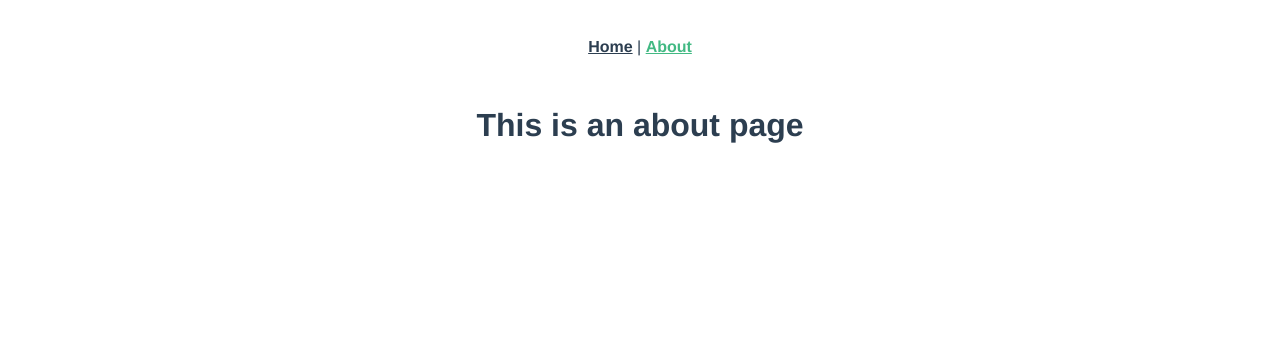
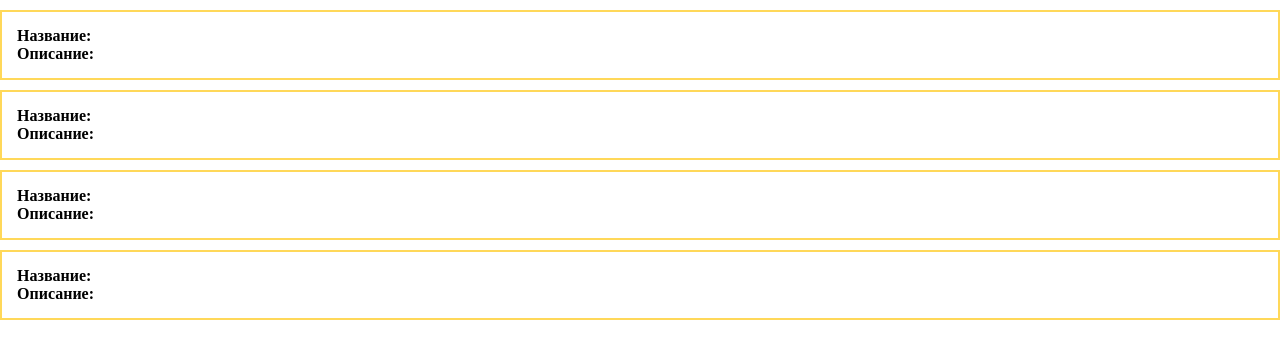
Before and after one commit to JuliaMalay/Posts-Vue3, a Vue app: page /about in a window 1280 px wide. Shown: the top 358 px of the page. Built offline with nearby package versions, Linux system fonts and the light colour scheme.

Commit message:
first commit

```diff
--- a/public/index.html
+++ b/public/index.html
@@ -1,17 +1,11 @@
 <!DOCTYPE html>
 <html lang="">
   <head>
-    <meta charset="utf-8">
-    <meta http-equiv="X-UA-Compatible" content="IE=edge">
-    <meta name="viewport" content="width=device-width,initial-scale=1.0">
-    <link rel="icon" href="<%= BASE_URL %>favicon.ico">
-    <title><%= htmlWebpackPlugin.options.title %></title>
+    <meta charset="utf-8" />
+    <meta name="viewport" content="width=device-width,initial-scale=1.0" />
+    <title>Posts Vue3</title>
   </head>
   <body>
-    <noscript>
-      <strong>We're sorry but <%= htmlWebpackPlugin.options.title %> doesn't work properly without JavaScript enabled. Please enable it to continue.</strong>
-    </noscript>
     <div id="app"></div>
-    <!-- built files will be auto injected -->
   </body>
 </html>
--- a/src/App.vue
+++ b/src/App.vue
@@ -1,30 +1,40 @@
 <template>
-  <div id="nav">
-    <router-link to="/">Home</router-link> |
-    <router-link to="/about">About</router-link>
+  <div>
+    <div class="post" v-for="post in posts">
+      <div><strong>Название:</strong></div>
+      <div><strong>Описание:</strong></div>
+    </div>
   </div>
-  <router-view/>
 </template>
 
 <style>
-#app {
-  font-family: Avenir, Helvetica, Arial, sans-serif;
-  -webkit-font-smoothing: antialiased;
-  -moz-osx-font-smoothing: grayscale;
-  text-align: center;
-  color: #2c3e50;
+* {
+  padding: 0;
+  margin: 0;
+  box-sizing: border-box;
 }
-
-#nav {
-  padding: 30px;
-}
-
-#nav a {
-  font-weight: bold;
-  color: #2c3e50;
-}
-
-#nav a.router-link-exact-active {
-  color: #42b983;
+.post {
+  padding: 15px;
+  border: 2px solid rgba(255, 203, 33, 0.747);
+  margin-top: 10px;
 }
 </style>
+<script>
+export default {
+  data() {
+    return {
+      posts: [
+        {id: 1, title: 'JS1', body: 'JavaScript1'},
+        {id: 2, title: 'JS2', body: 'JavaScript2'},
+        {id: 3, title: 'JS3', body: 'JavaScript3'},
+        {
+          id: 4,
+          title: 'Пост о булочке синнабон',
+          body: 'Синнабон-булочка с корицей',
+        },
+      ],
+    };
+  },
+  methods: {},
+};
+</script>
--- a/src/components/HelloWorld.vue
+++ /dev/null
@@ -1,59 +0,0 @@
-<template>
-  <div class="hello">
-    <h1>{{ msg }}</h1>
-    <p>
-      For a guide and recipes on how to configure / customize this project,<br>
-      check out the
-      <a href="https://cli.vuejs.org" target="_blank" rel="noopener">vue-cli documentation</a>.
-    </p>
-    <h3>Installed CLI Plugins</h3>
-    <ul>
-      <li><a href="https://github.com/vuejs/vue-cli/tree/dev/packages/%40vue/cli-plugin-babel" target="_blank" rel="noopener">babel</a></li>
-      <li><a href="https://github.com/vuejs/vue-cli/tree/dev/packages/%40vue/cli-plugin-router" target="_blank" rel="noopener">router</a></li>
-      <li><a href="https://github.com/vuejs/vue-cli/tree/dev/packages/%40vue/cli-plugin-vuex" target="_blank" rel="noopener">vuex</a></li>
-    </ul>
-    <h3>Essential Links</h3>
-    <ul>
-      <li><a href="https://vuejs.org" target="_blank" rel="noopener">Core Docs</a></li>
-      <li><a href="https://forum.vuejs.org" target="_blank" rel="noopener">Forum</a></li>
-      <li><a href="https://chat.vuejs.org" target="_blank" rel="noopener">Community Chat</a></li>
-      <li><a href="https://twitter.com/vuejs" target="_blank" rel="noopener">Twitter</a></li>
-      <li><a href="https://news.vuejs.org" target="_blank" rel="noopener">News</a></li>
-    </ul>
-    <h3>Ecosystem</h3>
-    <ul>
-      <li><a href="https://router.vuejs.org" target="_blank" rel="noopener">vue-router</a></li>
-      <li><a href="https://vuex.vuejs.org" target="_blank" rel="noopener">vuex</a></li>
-      <li><a href="https://github.com/vuejs/vue-devtools#vue-devtools" target="_blank" rel="noopener">vue-devtools</a></li>
-      <li><a href="https://vue-loader.vuejs.org" target="_blank" rel="noopener">vue-loader</a></li>
-      <li><a href="https://github.com/vuejs/awesome-vue" target="_blank" rel="noopener">awesome-vue</a></li>
-    </ul>
-  </div>
-</template>
-
-<script>
-export default {
-  name: 'HelloWorld',
-  props: {
-    msg: String
-  }
-}
-</script>
-
-<!-- Add "scoped" attribute to limit CSS to this component only -->
-<style scoped>
-h3 {
-  margin: 40px 0 0;
-}
-ul {
-  list-style-type: none;
-  padding: 0;
-}
-li {
-  display: inline-block;
-  margin: 0 10px;
-}
-a {
-  color: #42b983;
-}
-</style>
--- a/src/views/About.vue
+++ /dev/null
@@ -1,5 +0,0 @@
-<template>
-  <div class="about">
-    <h1>This is an about page</h1>
-  </div>
-</template>
--- a/src/views/Home.vue
+++ /dev/null
@@ -1,18 +0,0 @@
-<template>
-  <div class="home">
-    <img alt="Vue logo" src="../assets/logo.png">
-    <HelloWorld msg="Welcome to Your Vue.js App"/>
-  </div>
-</template>
-
-<script>
-// @ is an alias to /src
-import HelloWorld from '@/components/HelloWorld.vue'
-
-export default {
-  name: 'Home',
-  components: {
-    HelloWorld
-  }
-}
-</script>
```
Also changed, not shown: src/main.js (+3 -5 lines), src/assets/logo.png (deleted).
